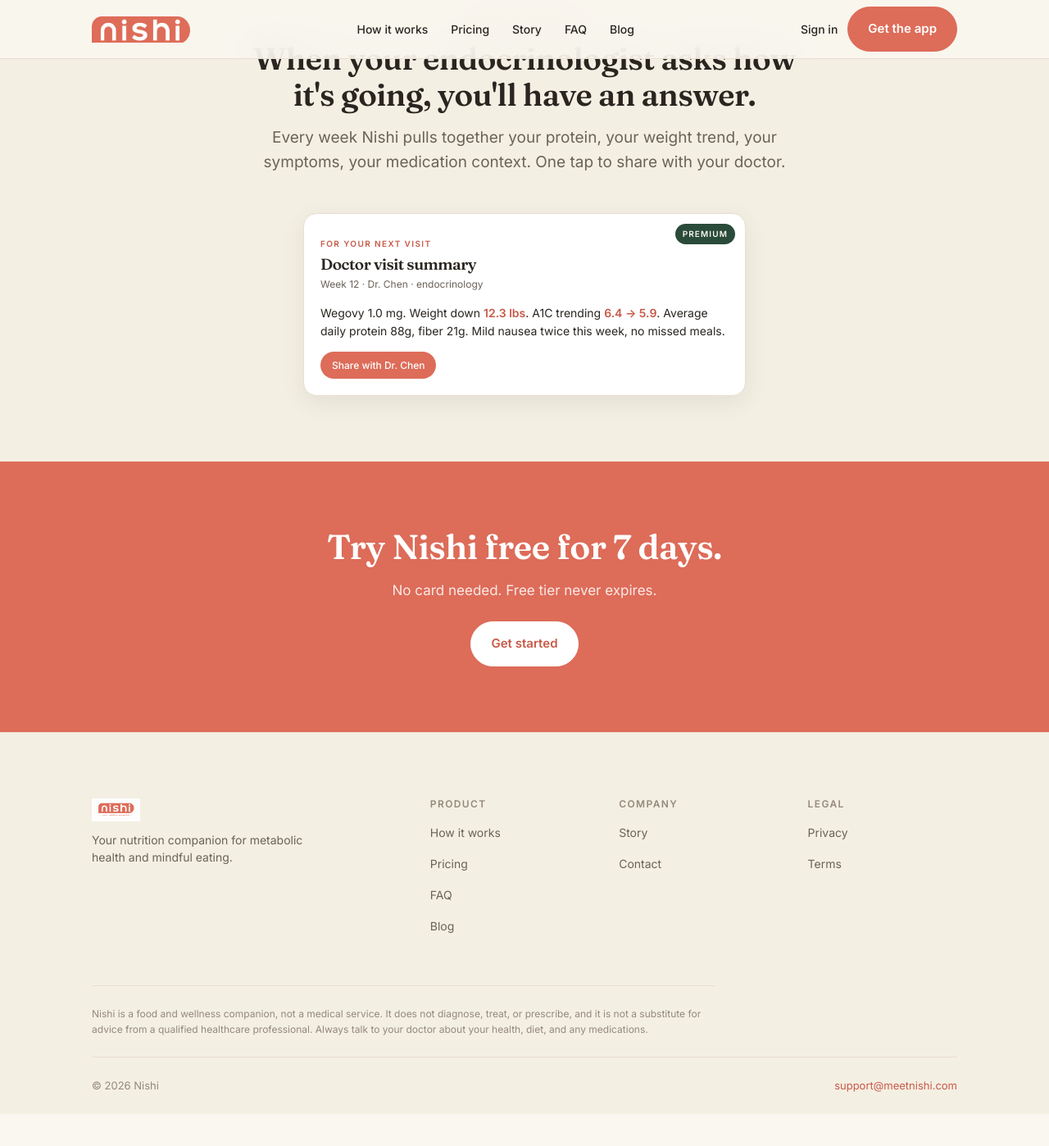
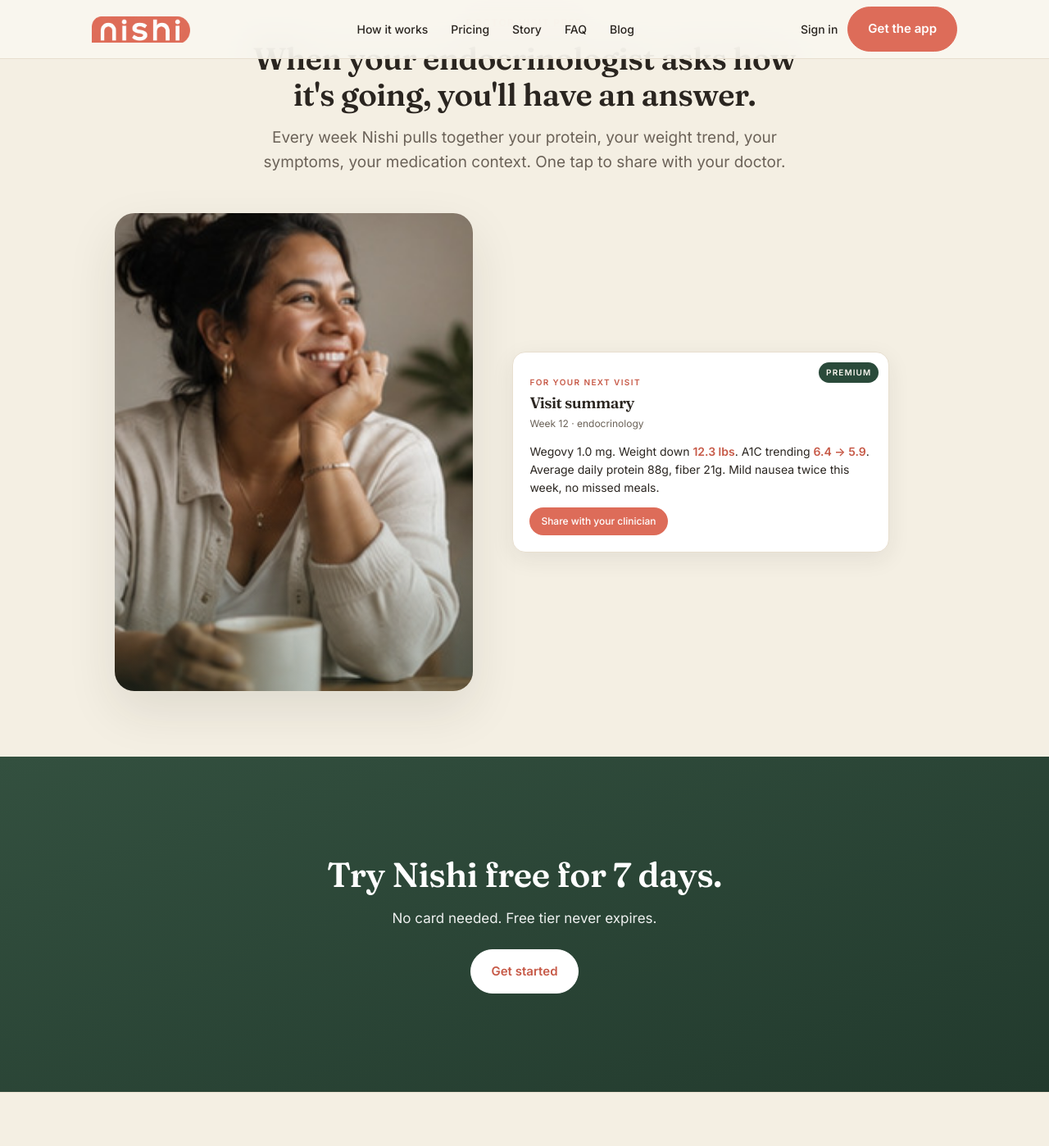
Before and after one commit to Satban/meetnishi, a Jekyll site: the page built from how-it-works.html, in a window 1280 px wide and 1400 px high, scrolled down 3199 px. Shown: the whole window at 82% size. Built offline with Jekyll 4.4.1, drawn with Linux system fonts in a browser that asks for light colours; before the commit the page ends 4558 px from its top, so only the background shows below that.

Commit message:
Subpages: imagery + motion treatment to match home
- how-it-works, pricing, story, faq: link render.css + motion.css + motion.js
  for the energetic reveal/stagger system
- how-it-works & pricing: pair the visit-summary mock with a lifestyle photo
- story: solid deep-green pull-quote band from the founder letter
- All subpage closing CTAs: solid deep-green band (clean editorial block,
  better readability than text-over-photo)
- Standardize "Doctor visit summary" -> "Visit summary / your clinician"
- Preserve nav smart-link, trust band, footers, existing per-page scripts

Co-Authored-By: Claude Opus 4.8 (1M context) <noreply@anthropic.com>

```diff
--- a/how-it-works.html
+++ b/how-it-works.html
@@ -26,6 +26,8 @@ render_with_liquid: false
   <link rel="preconnect" href="https://fonts.gstatic.com" crossorigin>
   <link href="https://fonts.googleapis.com/css2?family=Fraunces:opsz,wght@9..144,500;9..144,600;9..144,700&family=Inter:wght@400;500;600;700&display=swap" rel="stylesheet">
   <link rel="stylesheet" href="styles/main.css">
+  <link rel="stylesheet" href="styles/render.css">
+  <link rel="stylesheet" href="styles/motion.css">
 </head>
 <body>
 
@@ -80,18 +82,18 @@ render_with_liquid: false
         <p class="lead">Onboarding is three screens, about 45 seconds. We don't ask anything we can pull from Apple Health or your account.</p>
       </div>
 
-      <div class="cards-grid" style="max-width: 980px;">
-        <article class="obs-card reveal">
+      <div class="cards-grid stagger" style="max-width: 980px;">
+        <article class="obs-card">
           <span class="eyebrow-text muted">Screen 1</span>
           <h3 style="font-size: 18px; margin: 6px 0 10px;">Hello</h3>
           <p style="font-size: 14px; line-height: 1.55; color: var(--text-soft);">Brand, one CTA. No swipeable feature carousel. No fake value props before you've felt anything.</p>
         </article>
-        <article class="obs-card reveal">
+        <article class="obs-card">
           <span class="eyebrow-text muted">Screen 2</span>
           <h3 style="font-size: 18px; margin: 6px 0 10px;">Apple Health</h3>
           <p style="font-size: 14px; line-height: 1.55; color: var(--text-soft);">One permission unlocks weeks of biometric history, your date of birth, and biological sex. Skippable, but most people say yes.</p>
         </article>
-        <article class="obs-card reveal">
+        <article class="obs-card">
           <span class="eyebrow-text muted">Screen 3</span>
           <h3 style="font-size: 18px; margin: 6px 0 10px;">Sign in</h3>
           <p style="font-size: 14px; line-height: 1.55; color: var(--text-soft);">Apple, Google, or email. Name and email come from there. No password to create.</p>
@@ -215,21 +217,24 @@ render_with_liquid: false
         <p class="lead">Every week Nishi pulls together your protein, your weight trend, your symptoms, your medication context. One tap to share with your doctor.</p>
       </div>
 
-      <div class="story-mock reveal" style="margin: 0 auto; max-width: 540px;">
-        <div class="premium-tag">Premium</div>
-        <span class="eyebrow-text">For your next visit</span>
-        <h3>Doctor visit summary</h3>
-        <div class="meta">Week 12 · Dr. Chen · endocrinology</div>
-        <div class="body">
-          Wegovy 1.0 mg. Weight down <em>12.3 lbs</em>. A1C trending <em>6.4 → 5.9</em>. Average daily protein 88g, fiber 21g. Mild nausea twice this week, no missed meals.
+      <div class="glp-grid reveal">
+        <div class="photo-frame"><img src="assets/lifestyle/coffee-woman.jpg" alt="Person reviewing their week over a coffee"></div>
+        <div class="story-mock" style="margin: 0;">
+          <div class="premium-tag">Premium</div>
+          <span class="eyebrow-text">For your next visit</span>
+          <h3>Visit summary</h3>
+          <div class="meta">Week 12 · endocrinology</div>
+          <div class="body">
+            Wegovy 1.0 mg. Weight down <em>12.3 lbs</em>. A1C trending <em>6.4 → 5.9</em>. Average daily protein 88g, fiber 21g. Mild nausea twice this week, no missed meals.
+          </div>
+          <div class="share-pill">Share with your clinician</div>
         </div>
-        <div class="share-pill">Share with Dr. Chen</div>
       </div>
     </div>
   </section>
 
   <!-- ============ CLOSING CTA ============ -->
-  <section class="closing-cta">
+  <section class="closing-cta closing-v2 solid">
     <div class="container">
       <h2 class="reveal">Try Nishi free for 7 days.</h2>
       <p class="reveal">No card needed. Free tier never expires.</p>
@@ -277,5 +282,6 @@ render_with_liquid: false
   </footer>
 
   <script src="scripts/main.js"></script>
+  <script src="scripts/motion.js"></script>
 </body>
 </html>
--- a/styles/render.css
+++ b/styles/render.css
@@ -141,3 +141,8 @@ body { overflow-x: hidden; }
 .closing-v2 h2 { color: #fff; }
 .closing-v2 p { color: rgba(255,255,255,.92); }
 .closing-v2 .btn-primary { background: #fff; color: var(--accent-dark); }
+
+/* ---------- solid bands (no photo) — clean deep-green editorial blocks ---------- */
+.photo-band.solid { background: linear-gradient(160deg, #33503F 0%, #223A2D 100%); min-height: 380px; }
+.photo-band.solid::before { display: none; }
+.closing-v2.solid::before { background: linear-gradient(160deg, #33503F 0%, #223A2D 100%); }
```
Also changed, not shown: faq.html (+8 -5 lines), pricing.html (+17 -11 lines), story.html (+18 -5 lines), assets/lifestyle/coffee-woman.jpg (added), assets/lifestyle/man-table-phone.jpg (added).
